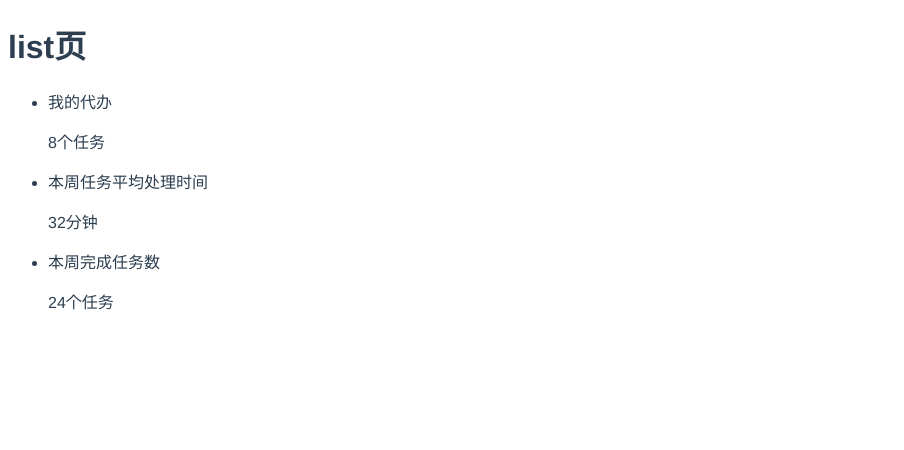
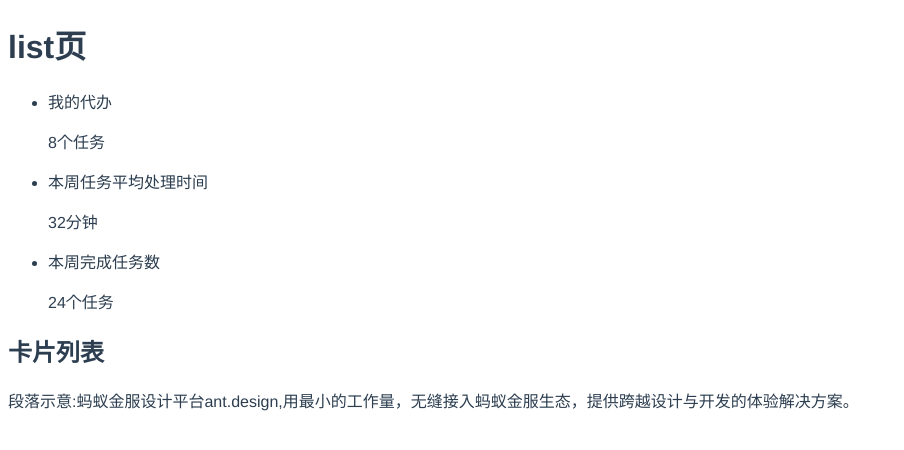
Before and after one commit to ruomeng272/test1014, a Vue app: page /#/list in a window 1280 px wide. Shown: the top 450 px of the page, without its empty margins (0-904 px from the left). Built offline with nearby package versions, Linux system fonts and the light colour scheme.

Commit message:
新增list内容

```diff
--- a/src/components/List/list.vue
+++ b/src/components/List/list.vue
@@ -8,6 +8,8 @@
               <li><p>本周完成任务数</p><p>24个任务</p></li>
           </ul>
       </div>
+      <h2>卡片列表</h2>
+      <p>段落示意:蚂蚁金服设计平台ant.design,用最小的工作量，无缝接入蚂蚁金服生态，提供跨越设计与开发的体验解决方案。</p>
     </div>
   </template>
 
```
